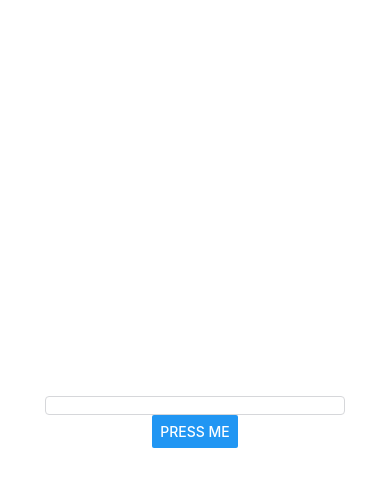
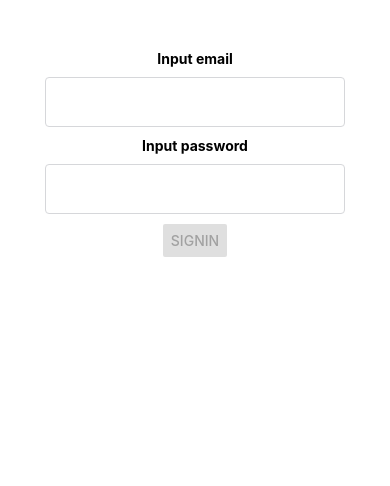
Before and after one commit to Dimatimmo/react-native-test, a React Native app: screen / in a window 390 px wide. Shown: the top 486 px of the page. Built offline with nearby package versions, Linux system fonts and the light colour scheme.

Commit message:
create signIn component

```diff
--- a/App.tsx
+++ b/App.tsx
@@ -1,39 +1,9 @@
 import React from 'react';
 import { StyleSheet, Text, View, TextInput, Button, Alert  } from 'react-native';
+import SignIn from './components/SignIn/SignIn';
 
 export default function App() {
-  const name = 'Dima';
-  const [value, onChangeText] = React.useState('');
   return (
-    <View style={styles.container}>
-      <TextInput
-        style={styles.input}
-        onChangeText={text => onChangeText(text)}
-        value={value}
-      />
-      <Button
-          title="Press me"
-          onPress={() => Alert.alert(`Hello, ${name}`)}
-        />
-      {/* <Text style={styles.textMessage}>Hello, {name}</Text> */}
-    </View>
+    <SignIn></SignIn>
   );
 }
-
-const styles = StyleSheet.create({
-  container: {
-    flex: 1,
-    backgroundColor: '#fff',
-    alignItems: 'center',
-    justifyContent: 'center',
-  },
-  textMessage: {
-    fontWeight: 'bold'
-  },
-  input: {
-    borderRadius: 4,
-    borderWidth: 0.5,
-    borderColor: '#d6d7da',
-    width: 300
-  }
-});
--- /dev/null
+++ b/components/SignIn/SignIn.tsx
@@ -0,0 +1,98 @@
+import React, { useEffect } from 'react';
+import { StyleSheet, TextInput, Button, View, Alert , Text } from 'react-native';
+
+
+const SignIn =  React.memo(function (){
+  const [email, onChangeEmail] = React.useState('');
+  const [password, onChangePassword] = React.useState('');
+  let [validForm, ValidationForm] = React.useState(false);
+  let [emailError, setEmailError] = React.useState('');
+  let [passwordError, setPasswordError] = React.useState('');
+
+  function validateEmail() {
+    if (email.match(/^([\w.%+-]+)@([\w-]+\.)+([\w]{2,})$/i)){
+      return true
+    }
+  }
+
+
+
+  function validatePassword() {
+    if (password.length >= 6 ){
+      return true
+    }
+  }
+
+  function outEmailError() {
+    if(validateEmail()){
+      setEmailError(emailError = '');
+    } else {
+      setEmailError(emailError='Input correct email');
+    }
+  }
+
+  function outPasswordError() {
+    if(validatePassword()){
+      setPasswordError(passwordError = '');
+    } else {
+      setPasswordError(passwordError = `Your password must be more then ${password.length}` );
+    }
+  }
+
+  useEffect(() => {
+    if(validateEmail() && validatePassword()){
+      ValidationForm(validForm = true);
+    } else {
+      ValidationForm(validForm = false);
+    }
+  })
+
+  function handleSubmit() {
+    if(validForm = true){
+      Alert.alert('Hi');
+    }
+  }
+
+  return (
+    <View style={styles.container}>
+      <Text style={styles.textMessage}>Input email</Text>
+      <TextInput style={styles.input} onChangeText={text => onChangeEmail(text)} value={email} onFocus={outEmailError}/>
+      <Text style={styles.textMessageError}>{emailError}</Text>
+      <Text style={styles.textMessage}>Input password</Text>
+      <TextInput secureTextEntry={true}  style={styles.input} onChangeText={text => onChangePassword(text)} value={password} onFocus={outPasswordError}/>
+      <Text style={styles.textMessageError}>{passwordError}</Text>
+      <Button onPress={handleSubmit} disabled={!validForm} title="SignIn"/>
+    </View>
+    );
+  });
+
+const styles = StyleSheet.create({
+  container: {
+    paddingTop: 50,
+    flex: 1,
+    backgroundColor: '#fff',
+    alignItems: 'center',
+    // justifyContent: 'center',
+  },
+  textMessage: {
+    fontWeight: 'bold',
+    alignItems: 'flex-start',
+    marginBottom: 10
+
+  },
+  textMessageError: {
+    color: 'red'
+  },
+  input: {
+    borderRadius: 4,
+    borderWidth: 0.5,
+    borderColor: '#d6d7da',
+    width: 300,
+    height: 50,
+    marginBottom: 10,
+    paddingLeft: 10,
+    paddingRight: 10
+  }
+});
+
+export default SignIn;
--- a/package.json
+++ b/package.json
@@ -8,9 +8,11 @@
     "eject": "expo eject"
   },
   "dependencies": {
+    "formik": "^2.1.3",
     "react": "^16.9.0",
     "react-dom": "~16.9.0",
     "react-native": "https://github.com/expo/react-native/archive/sdk-36.0.0.tar.gz",
+    "react-native-elements": "^1.2.7",
     "react-native-screens": "2.0.0-alpha.12",
     "react-native-web": "~0.11.7"
   },
```
Also changed, not shown: 1 other file (tests, documents, lock files or other folders).
